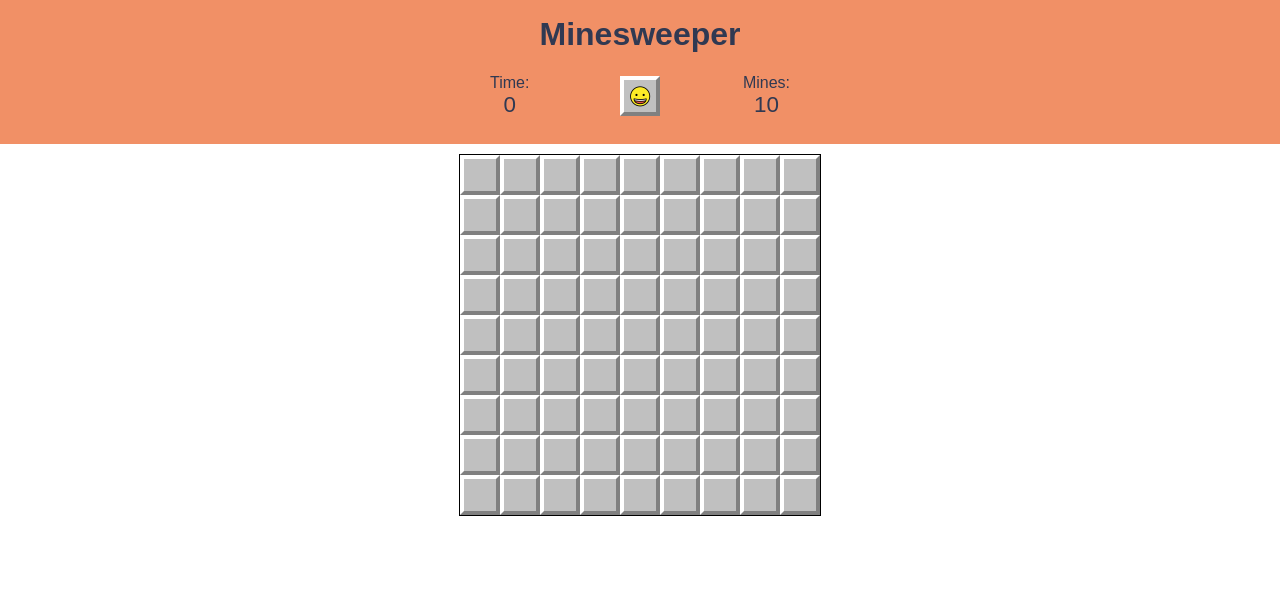
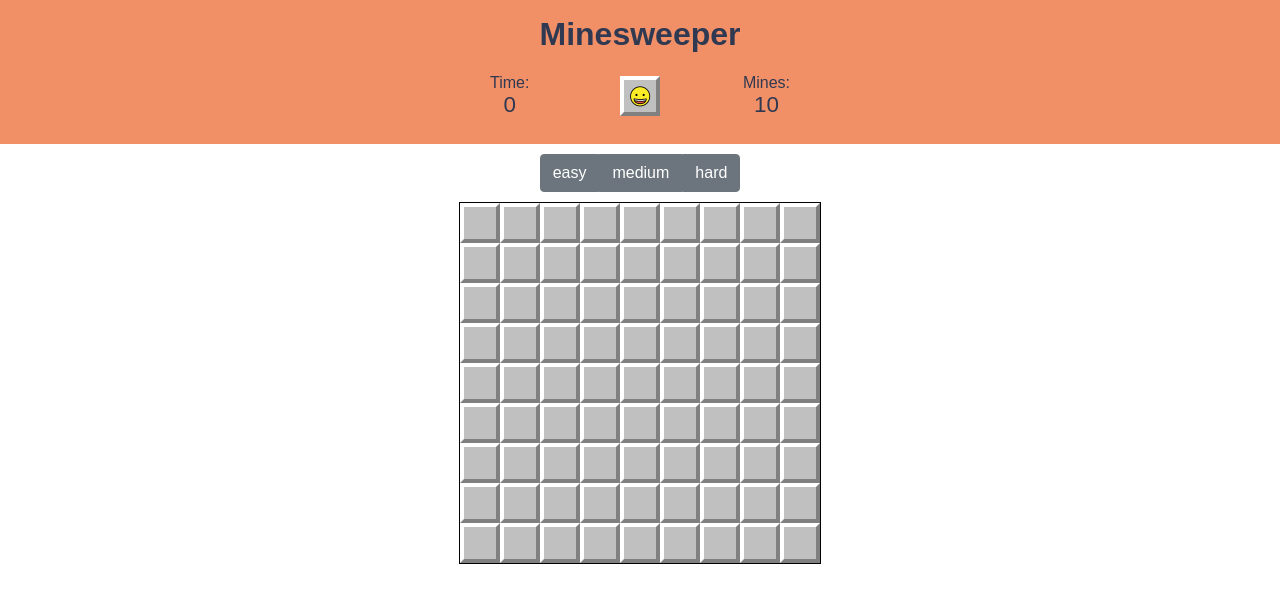
Before and after one commit to paulcacheux/minesweeper, a React (Create React App) app: page / in a window 1280 px wide. Shown: the top 602 px of the page. Built offline with nearby package versions, Linux system fonts and the light colour scheme.

Commit message:
Add diffculty selector in config bar

```diff
--- /dev/null
+++ b/src/components/Config.tsx
@@ -0,0 +1,27 @@
+import React from "react";
+import "../style/Config.css";
+
+interface IBoardConfigProps {
+    title: string;
+    width: number;
+    height: number;
+    bombs: number;
+}
+
+const ConfigLink: React.FC<IBoardConfigProps> = (props: IBoardConfigProps) => {
+    return (
+        <a className="btn" href={`?width=${props.width}&height=${props.height}&bombs=${props.bombs}`}>{props.title}</a>
+    );
+}
+
+const Config: React.FC = () => {
+    return (
+        <div className="btn-group">
+            <ConfigLink title="easy" width={9} height={9} bombs={10} />
+            <ConfigLink title="medium" width={16} height={16} bombs={40} />
+            <ConfigLink title="hard" width={30} height={16} bombs={99} />
+        </div>
+    );
+}
+
+export default Config;
--- a/src/components/Header.tsx
+++ b/src/components/Header.tsx
@@ -37,7 +37,7 @@ export const Header: React.FC = () => {
                 </li>
                 <li id="restart">
                     <button className="cell" title="New Game" onClick={() => dispatch(newGame())}>
-                        <img id="img-button" alt="New Game" src={ process.env.PUBLIC_URL + "/img/" + image_src } />
+                        <img id="img-button" alt="New Game" src={process.env.PUBLIC_URL + "/img/" + image_src} />
                     </button>
                 </li>
                 <li>
--- a/src/components/Main.tsx
+++ b/src/components/Main.tsx
@@ -1,14 +1,16 @@
 import React from "react";
 import Board from "./Board";
+import Config from "./Config";
 import Footer from "./Footer";
 import "../style/Main.css";
 
 const Main: React.FC = () => {
   return (
-      <main>
-        <Board />
-        <Footer />
-      </main>
+    <main>
+      <Config />
+      <Board />
+      <Footer />
+    </main>
   );
 }
 
--- /dev/null
+++ b/src/style/Config.css
@@ -0,0 +1,47 @@
+.btn-group {
+    position: relative;
+    display: inline-flex;
+    vertical-align: middle;
+    box-sizing: border-box;
+    margin-bottom: 10px;
+}
+
+.btn {
+    text-decoration: none;
+    display: inline-block;
+    font-weight: 400;
+    color: #212529;
+    text-align: center;
+    vertical-align: middle;
+    user-select: none;
+    background-color: transparent;
+    border: 1px solid transparent;
+    padding: .375rem .75rem;
+    font-size: 1rem;
+    line-height: 1.5;
+    border-radius: .25rem;
+    transition: color .15s ease-in-out, background-color .15s ease-in-out, border-color .15s ease-in-out, box-shadow .15s ease-in-out;
+    color: #fff;
+    background-color: #6c757d;
+    border-color: #6c757d;
+}
+
+.btn-group > .btn:not(:last-child):not(.dropdown-toggle) {
+    border-top-right-radius: 0;
+    border-bottom-right-radius: 0;
+}
+
+.btn-group > .btn:not(:first-child):not(.dropdown-toggle) {
+    border-top-left-radius: 0;
+    border-bottom-left-radius: 0;
+}
+
+.btn:not(:disabled) {
+    cursor: pointer;
+}
+
+.btn:hover {
+    color: #fff;
+    background-color: #5a6268;
+    border-color: #545b62;
+}
```
